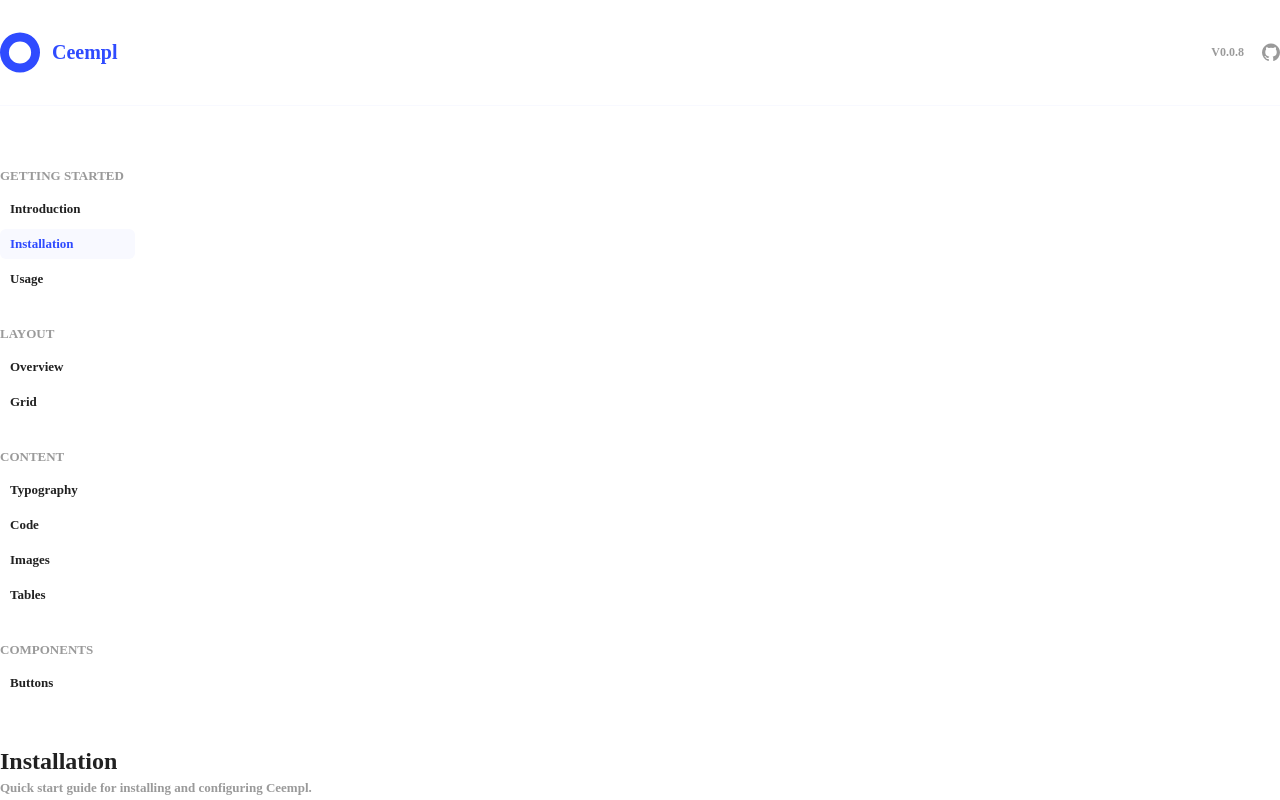
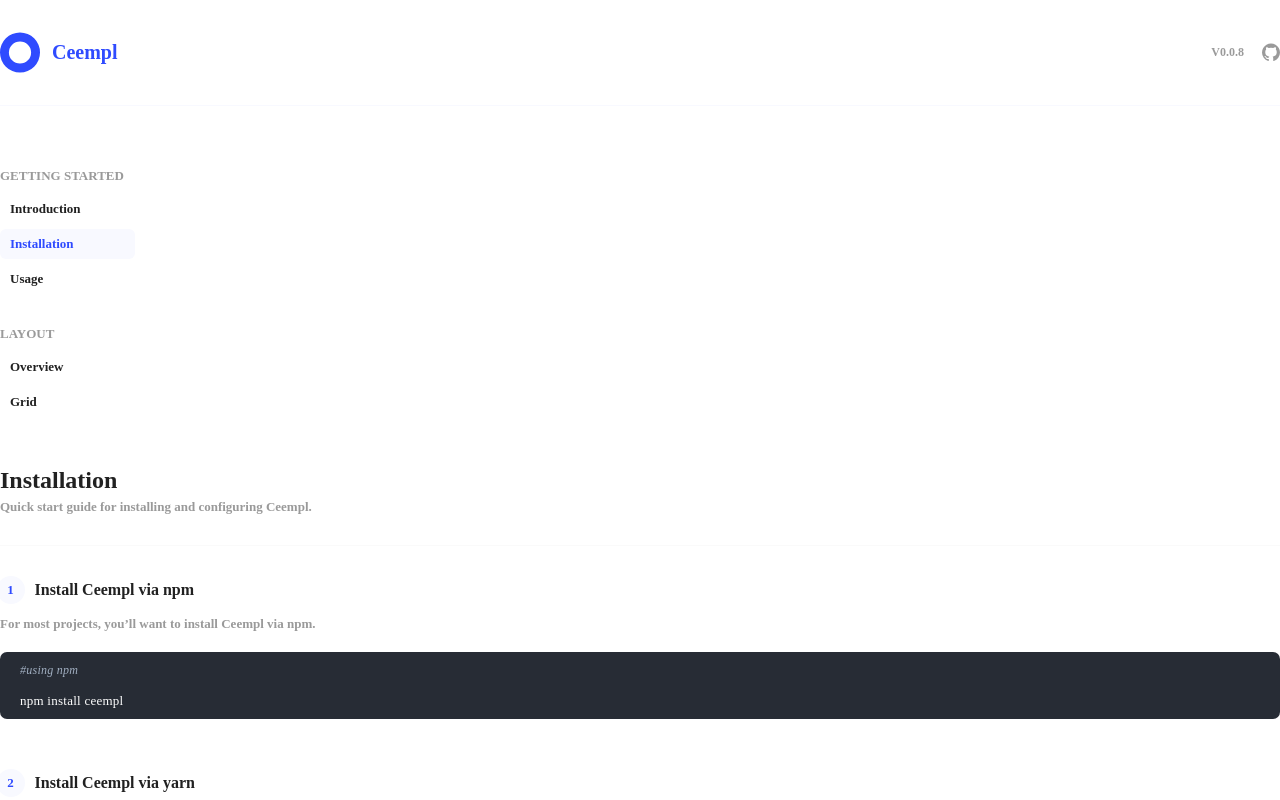
Before and after one commit to ceempl/ceempl-docs, a Nuxt app: page /docs/installation in a window 1280 px wide. Shown: the top 800 px of the page. Built offline with nearby package versions, Linux system fonts and the light colour scheme.

Commit message:
modify sidebar

```diff
--- a/components/Sidebar.vue
+++ b/components/Sidebar.vue
@@ -22,31 +22,6 @@
                 </li>
                 <li>
                     <nuxt-link to="/layout/grid">Grid</nuxt-link>
-                </li>
-            </ul>
-        </div>
-        <div class="item">
-            <span class="title">Content</span>
-            <ul>
-                <li>
-                    <nuxt-link to="/content/typography">Typography</nuxt-link>
-                </li>
-                <li>
-                    <nuxt-link to="/content/code">Code</nuxt-link>
-                </li>
-                <li>
-                    <nuxt-link to="/content/images">Images</nuxt-link>
-                </li>
-                <li>
-                    <nuxt-link to="/content/tables">Tables</nuxt-link>
-                </li>
-            </ul>
-        </div>
-        <div class="item">
-            <span class="title">Components</span>
-            <ul>
-                <li>
-                    <nuxt-link to="/components/buttons">Buttons</nuxt-link>
                 </li>
             </ul>
         </div>
```
